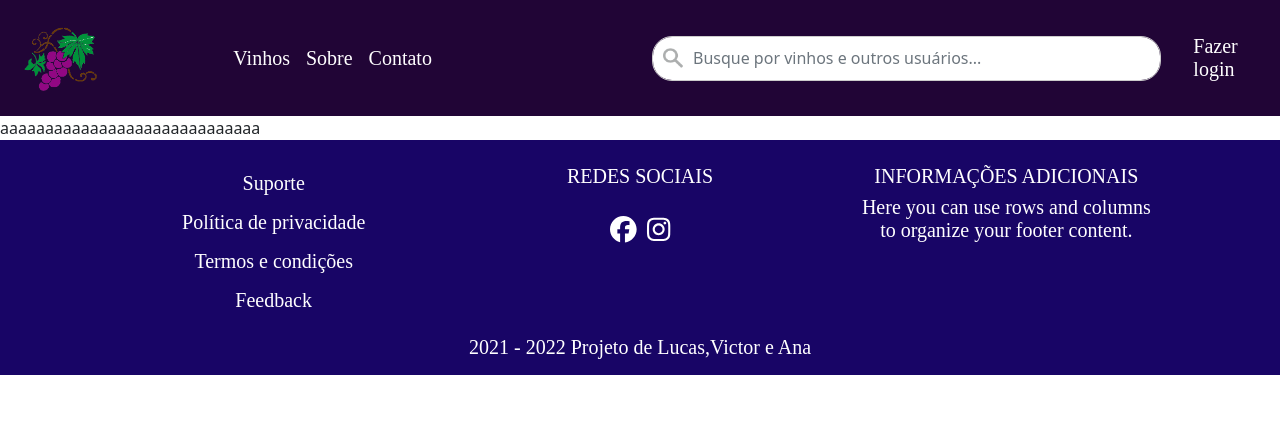
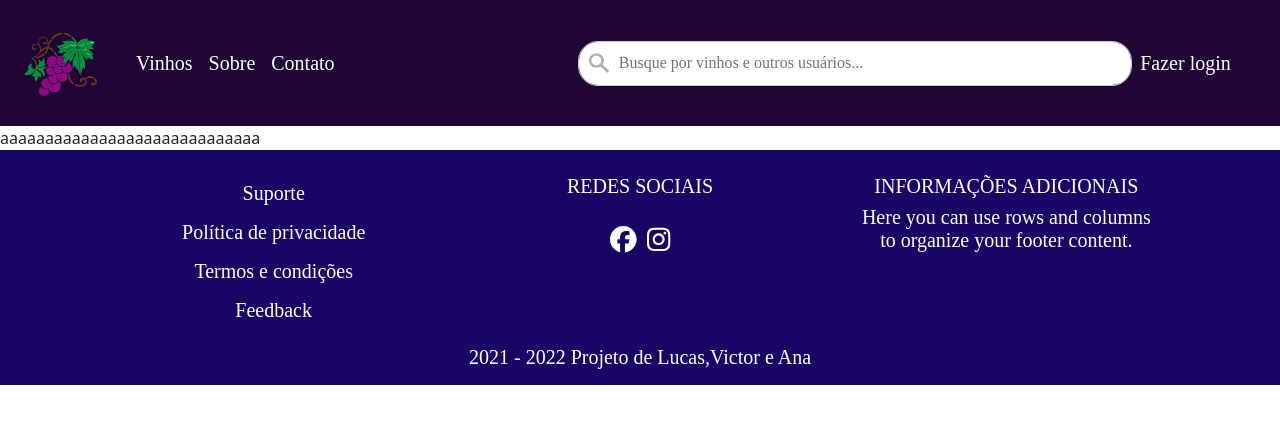
Before and after one commit to LucasTrentinn/projeto_integrador_vinhedo, a Vue app in the folder Site/Site_Vinho/: page / in a window 1280 px wide. Shown: the top 424 px of the page. Built offline with nearby package versions, Linux system fonts and the light colour scheme.

Commit message:
Correção do botão para colapse no header

```diff
--- a/Site/Site_Vinho/src/components/Topo.vue
+++ b/Site/Site_Vinho/src/components/Topo.vue
@@ -1,13 +1,11 @@
 <template>
   <header class="header">
     <nav class="navbar navbar-expand-lg navbar-light">
-      <div class="container-fluid row">
-        <div class="col-2">
-          <router-link class="navbar-brand" to="/"><img id="logo" src="./imagens/logo.png" alt="Ícone do site"></router-link>
-          <button class="navbar-toggler" type="button" data-bs-toggle="collapse" data-bs-target="#navbarSupportedContent" aria-controls="navbarSupportedContent" aria-expanded="false" aria-label="Toggle navigation">
-            <span class="navbar-toggler-icon"></span>
-          </button>
-        </div>
+      <div class="container-fluid">
+        <router-link class="navbar-brand" to="/"><img id="logo" src="./imagens/logo.png" alt="Ícone do site"></router-link>
+        <button class="navbar-toggler navbar-dark" type="button" data-bs-toggle="collapse" data-bs-target="#navbarSupportedContent" aria-controls="navbarSupportedContent" aria-expanded="false" aria-label="Toggle navigation">
+          <span class="navbar-toggler-icon"></span>
+        </button>
         <div class="collapse navbar-collapse col-4 menu" id="navbarSupportedContent">
           <ul class="navbar-nav me-auto mb-2 mb-lg-0">
             <li class="nav-item">
@@ -48,6 +46,7 @@
 /* Grid */
 .header .navbar {
   background-color: #210536;
+  font: 20px Georgia normal;
 }
 
 .row {
@@ -55,12 +54,6 @@
   padding: 0px;
 }
 
-.menu {
-  display: flex;
-  align-items: center;
-  justify-content: space-around;
-  font: 20px Georgia normal;
-}
 
 /* Logo do Site */
 #logo{
@@ -73,7 +66,7 @@
 /* Input de Pesquisa */
 .campoPesquisa {
     display: flex;
-    justify-content: center;
+    justify-content: flex-end;
     align-items: center;
 }
 
```
